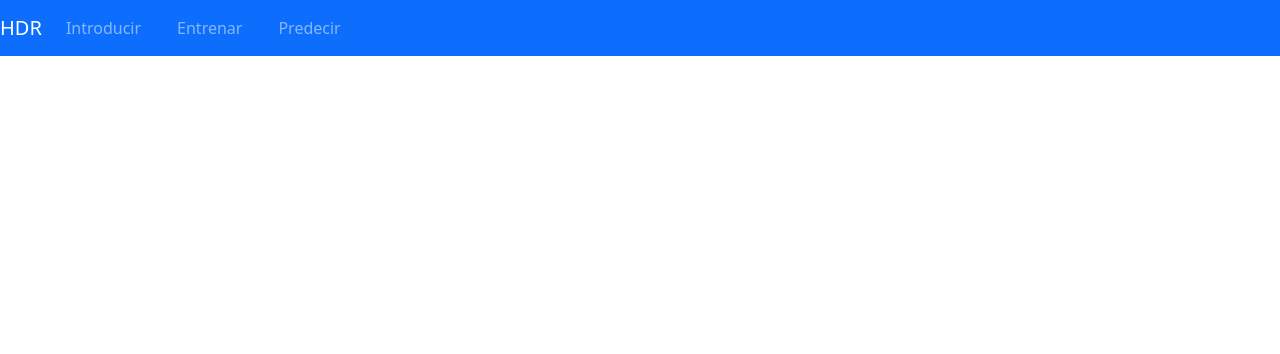
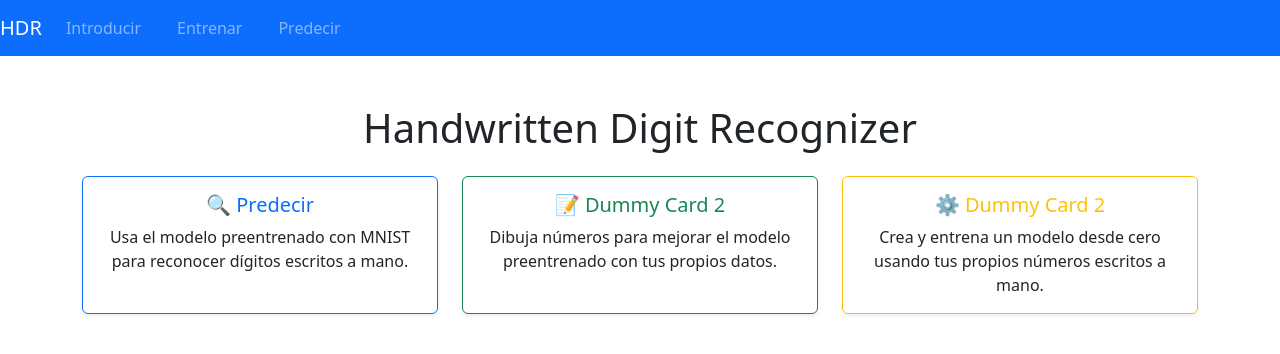
Before and after one commit to aranagarapena/handwritten-digit-recognizer-front, an Angular app in the folder development/: page /welcome in a window 1280 px wide. Before the commit this address led to /. Shown: the top 354 px of the page. Built offline with nearby package versions, Linux system fonts and the light colour scheme.

Commit message:
interfaz mejorada

```diff
--- a/development/angular.json
+++ b/development/angular.json
@@ -32,7 +32,8 @@
             "tsConfig": "tsconfig.app.json",
             "assets": [
               "src/favicon.ico",
-              "src/assets"
+              "src/assets",
+              "src/404.html"
             ],
             "styles": [
               "src/styles.css",
--- a/development/src/app/app-routing.module.ts
+++ b/development/src/app/app-routing.module.ts
@@ -1,6 +1,5 @@
 import { NgModule } from '@angular/core';
 import { RouterModule, Routes } from '@angular/router';
-
 import { UserListComponent } from './components/login/user-list/user-list.component';
 import { UserAddComponent } from './components/login/user-add/user-add.component';
 import { UserLoginComponent } from './components/login/user-login/user-login.component';
@@ -8,13 +7,15 @@ import { UserSignInComponent } from './components/login/user-sign-in/user-sign-i
 import { HomeComponent } from './components/home/home/home.component';
 import { NumberDrawerComponent } from './components/game/number-drawer/number-drawer.component';
 import { AppComponent } from './app.component';
+import { WelcomeComponent } from './components/home/welcome/welcome.component';
 
 const routes: Routes = [
   { path: 'list-users', component: UserListComponent },
+  { path: 'welcome', component: WelcomeComponent },
   { path: 'home', component: HomeComponent },
   { path: 'number-drawer', component: NumberDrawerComponent },
   { path: 'add-user', component: UserAddComponent },
-  { path: '', redirectTo: '/home', pathMatch: 'full' }, // Redirige aquí como ruta por defecto
+  { path: '', redirectTo: '/welcome', pathMatch: 'full' }, // Redirige aquí como ruta por defecto
 ];
 
 @NgModule({
--- a/development/src/app/app.module.ts
+++ b/development/src/app/app.module.ts
@@ -14,6 +14,7 @@ import { NumberDrawerComponent } from './components/game/number-drawer/number-dr
 import { AppComponent } from './app.component';
 import { NgbModule } from '@ng-bootstrap/ng-bootstrap';
 import { ImageDetailsModalComponent } from './components/game/image-details-modal/image-details-modal.component';
+import { WelcomeComponent } from './components/home/welcome/welcome.component';
 
 
 @NgModule({
@@ -25,7 +26,8 @@ import { ImageDetailsModalComponent } from './components/game/image-details-moda
     UserSignInComponent,
     HomeComponent,
     NumberDrawerComponent,
-    ImageDetailsModalComponent
+    ImageDetailsModalComponent,
+    WelcomeComponent
     ],
   imports: [
     BrowserModule,
--- /dev/null
+++ b/development/src/app/components/home/welcome/welcome.component.html
@@ -0,0 +1,42 @@
+<div class="container text-center mt-5">
+  <h1 class="mb-4">Handwritten Digit Recognizer</h1>
+
+  <div class="row row-cols-1 row-cols-md-3 g-4">
+
+    <!-- Tarjeta 1: Predicción -->
+    <div class="col">
+        <div class="card h-100 shadow-sm border-primary" role="button" [routerLink]="'/predict'">
+            <div class="card-body">
+                <h5 class="card-title text-primary">🔍 Predecir</h5>
+                <p class="card-text">
+                    Usa el modelo preentrenado con MNIST para reconocer dígitos escritos a mano.
+                </p>
+        </div>
+      </div>
+    </div>
+    <!-- Tarjeta 2: Añadir dígitos -->
+    <div class="col">
+      <div class="card h-100 shadow-sm border-success" role="button">
+        <div class="card-body">
+          <h5 class="card-title text-success">📝 Dummy Card 2</h5>
+          <p class="card-text">
+            Dibuja números para mejorar el modelo preentrenado con tus propios datos.
+          </p>
+        </div>
+      </div>
+    </div>
+
+    <!-- Tarjeta 3: Entrenar desde cero -->
+    <div class="col">
+      <div class="card h-100 shadow-sm border-warning" role="button">
+        <div class="card-body">
+          <h5 class="card-title text-warning">⚙️ Dummy Card 2</h5>
+          <p class="card-text">
+            Crea y entrena un modelo desde cero usando tus propios números escritos a mano.
+          </p>
+        </div>
+      </div>
+    </div>
+
+  </div>
+</div>
--- /dev/null
+++ b/development/src/app/components/home/welcome/welcome.component.ts
@@ -0,0 +1,15 @@
+import { Component } from '@angular/core';
+import { Router } from '@angular/router';
+
+@Component({
+  selector: 'app-welcome',
+  templateUrl: './welcome.component.html',
+  styleUrl: './welcome.component.css'
+})
+export class WelcomeComponent {
+  constructor(private router: Router) {}
+
+  goTo(path: string) {
+    this.router.navigate([path]);
+  }
+}
```
Also changed, not shown: development/src/app/components/home/welcome/welcome.component.css (added), 4 other files (tests, documents, lock files or other folders).
